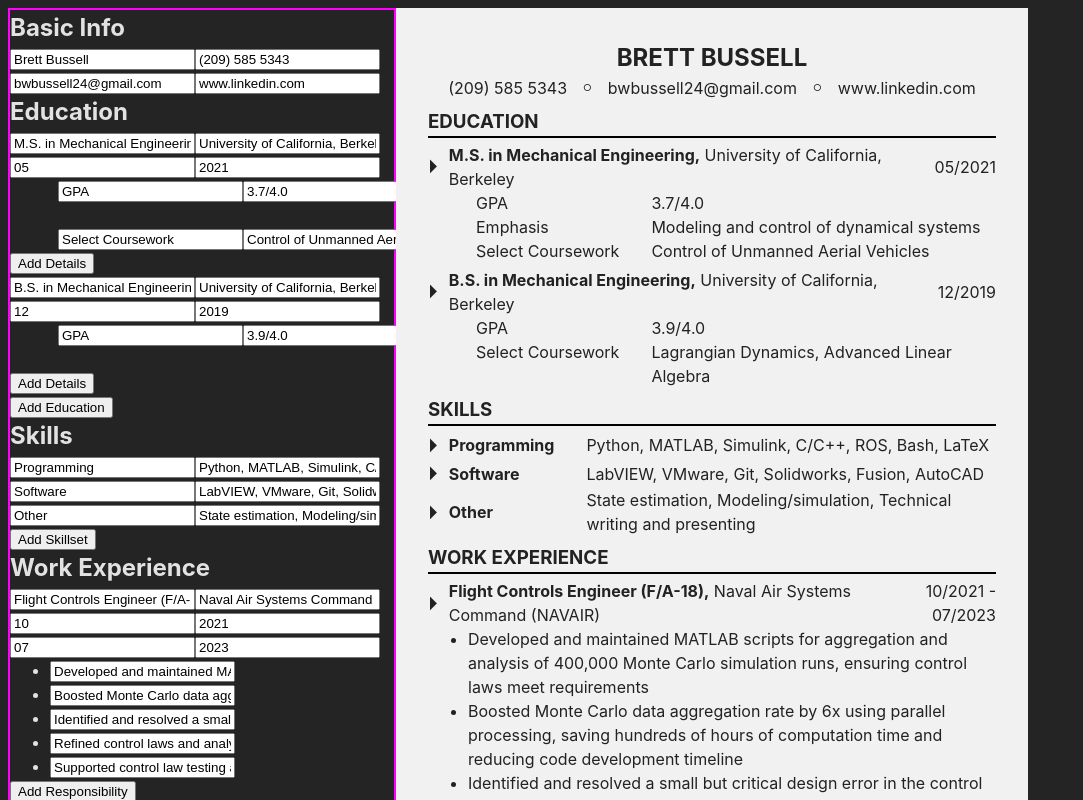
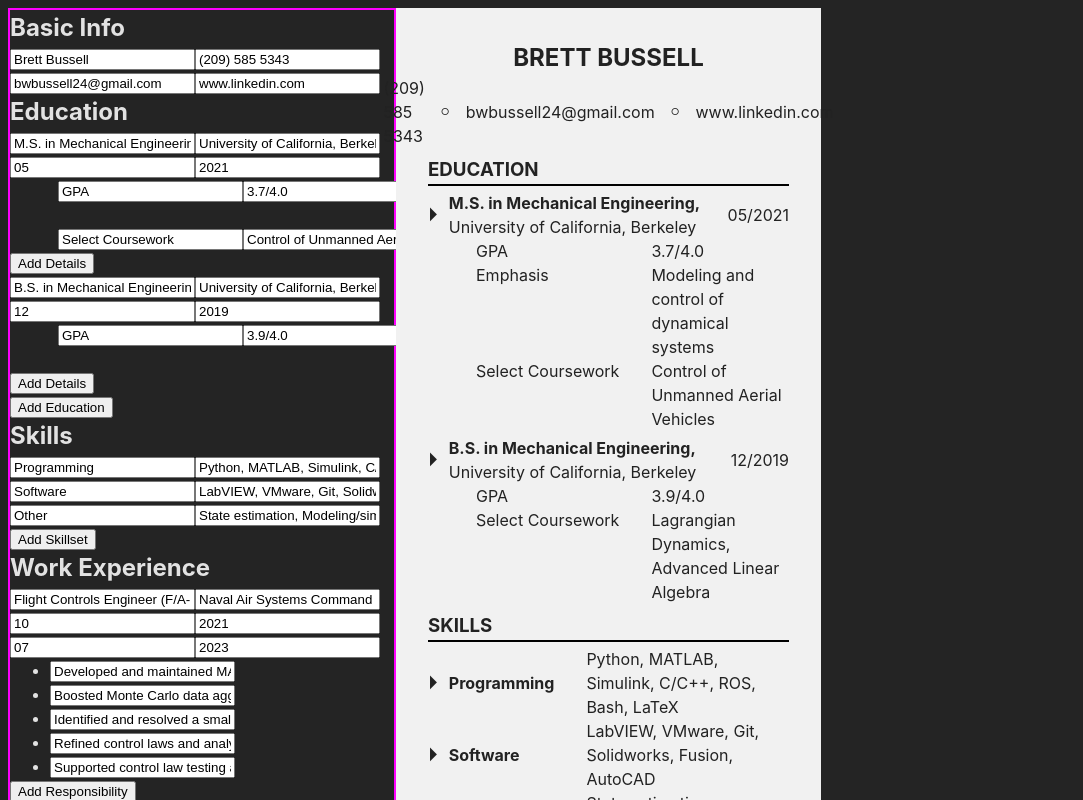
Before and after one commit to sourdoughbredd/resume-builder, a React (Vite) app: page / in a window 1280 px wide. Shown: the top 800 px of the page, without its empty margins (0-1083 px from the left). Built offline with nearby package versions, Linux system fonts and the light colour scheme.

Commit message:
Add wrapper container to resume preview to help scaling

```diff
--- a/src/App.jsx
+++ b/src/App.jsx
@@ -4,7 +4,7 @@
 import { useState } from "react";
 import { initialResumeInfo } from "./initialResumeInfo.js";
 
-function App() {
+export default function App() {
   const [resumeInfo, setResumeInfo] = useState(initialResumeInfo);
   return (
     <div className="app-container">
@@ -12,9 +12,9 @@
         resumeInfo={resumeInfo}
         setResumeInfo={setResumeInfo}
       ></ResumeForm>
-      <Resume resumeInfo={resumeInfo}></Resume>
+      <div className="resume-container">
+        <Resume resumeInfo={resumeInfo}></Resume>
+      </div>
     </div>
   );
 }
-
-export default App;
```
